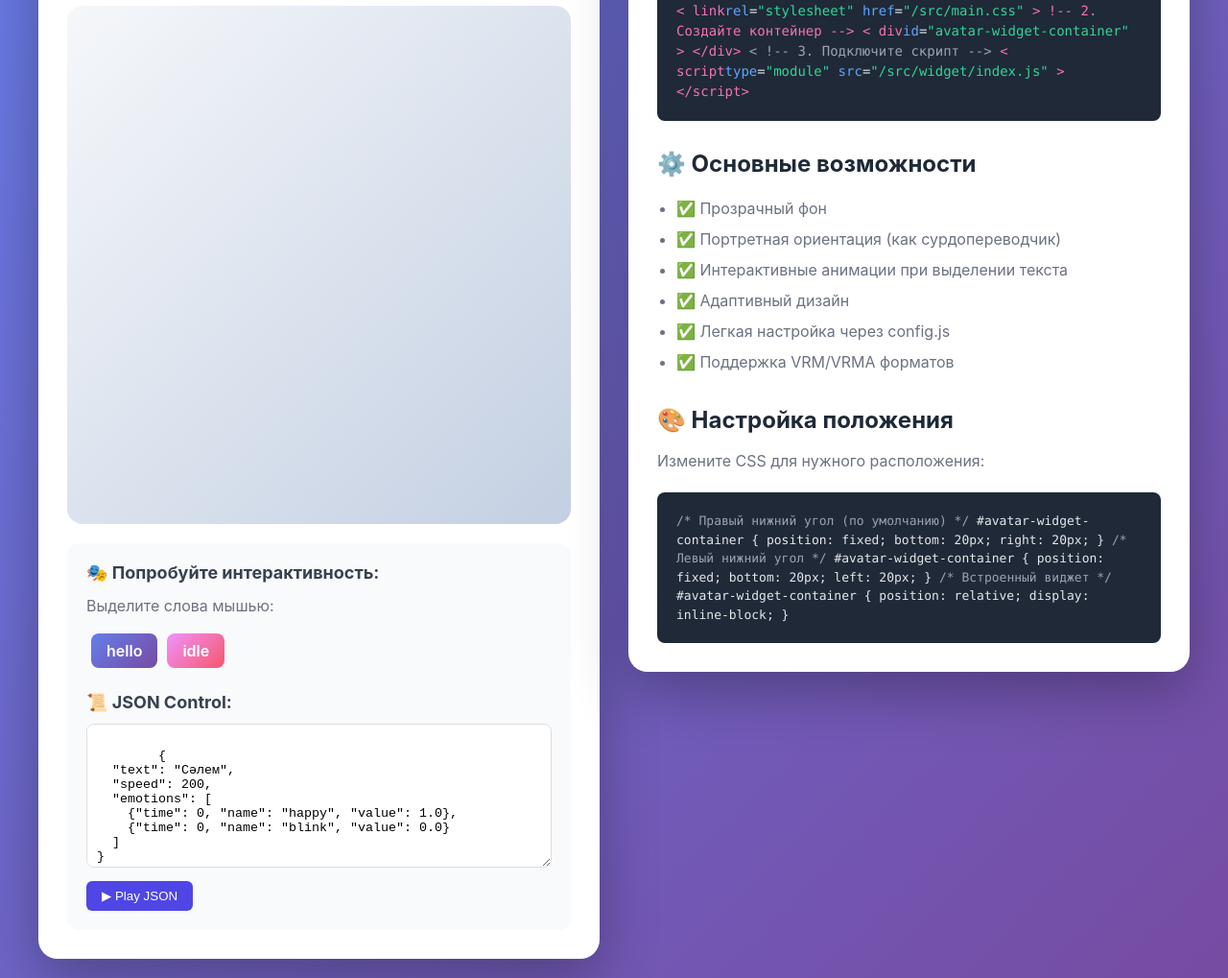
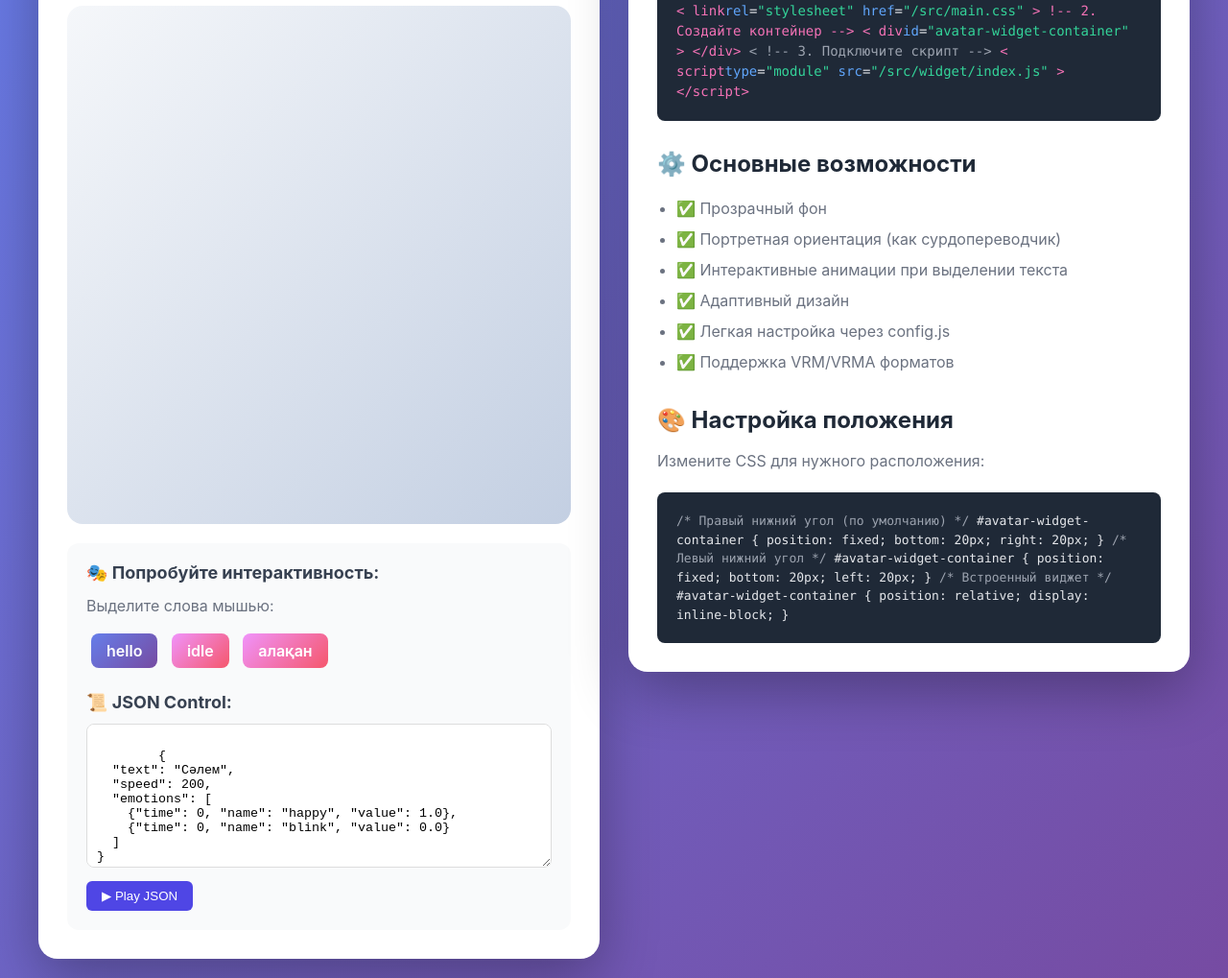
Before and after one commit to jonycalifornication/signbridge-chat, a website built with Vite: page widget-demo.html in a window 1280 px wide. Shown: the part 284-1303 px from the top of the page at 96% size. Built offline with nearby package versions, Linux system fonts and the light colour scheme; no server answers.

```diff
--- a/src/config.js
+++ b/src/config.js
@@ -25,7 +25,8 @@ export const CONFIG = Object.freeze({
     animations: {
         idle: '/idle.vrma',
         hello: '/some.vrma',
-        alaqan: '/animation.vrma'
+        alaqan: '/animation.vrma',
+        алақан: "/alaqan.vrma"
 
     },
 
--- a/widget-demo.html
+++ b/widget-demo.html
@@ -222,7 +222,9 @@
                 <div class="interactive-demo">
                     <h3>🎭 Попробуйте интерактивность:</h3>
                     <p style="margin-bottom: 10px;">Выделите слова мышью:</p><span
-                        class="word-trigger hello">hello</span><span class="word-trigger idle">idle</span>
+                        class="word-trigger hello">hello</span>
+                    <span class="word-trigger idle">idle</span>
+                    <span class="word-trigger idle">алақан</span>
                     <h3 style="margin-top: 20px;">📜 JSON Control:</h3><textarea id="json-input"
                         style="width: 100%; height: 150px; margin-bottom: 10px; padding: 10px; border-radius: 8px; border: 1px solid #ddd; background: #fff;">
 
```
